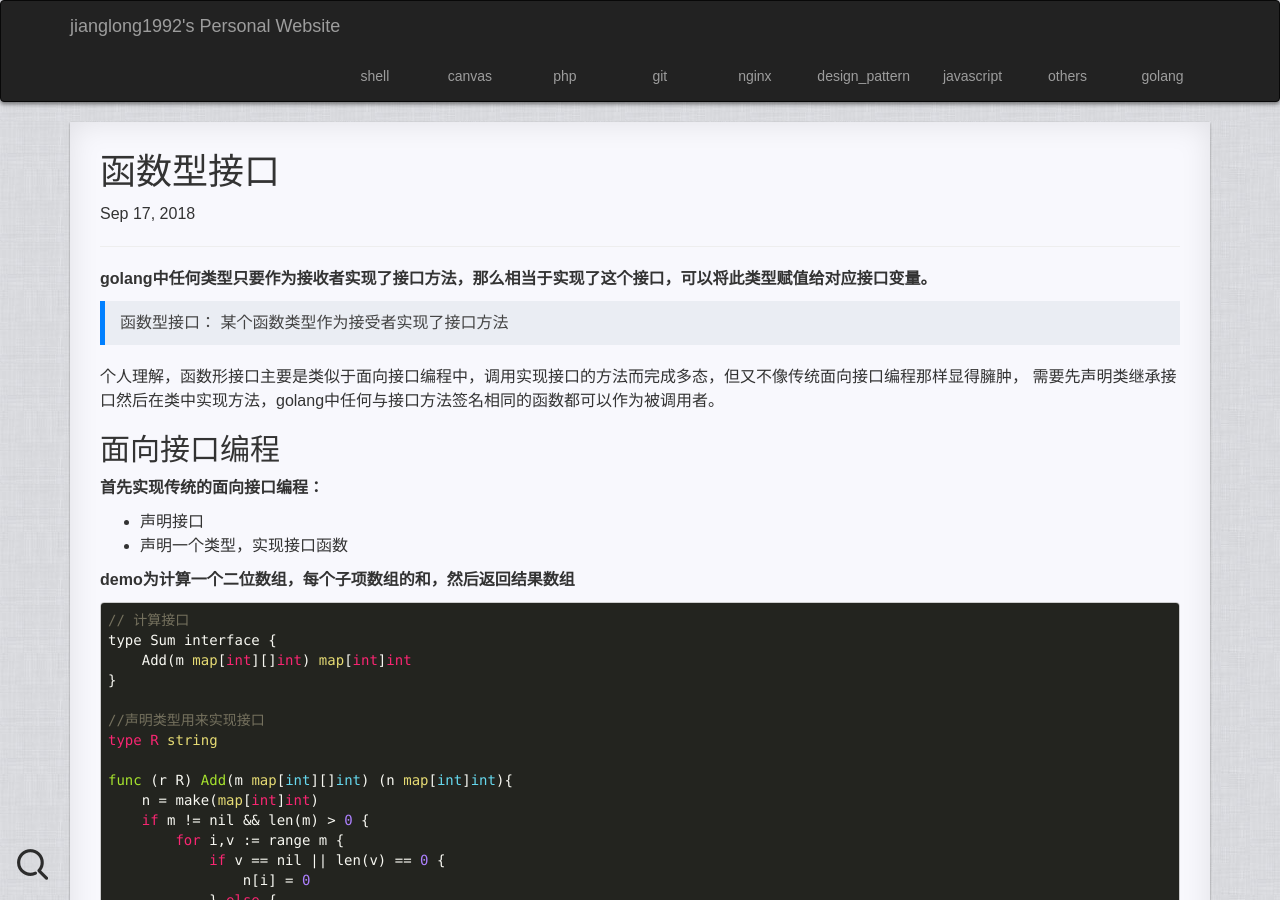
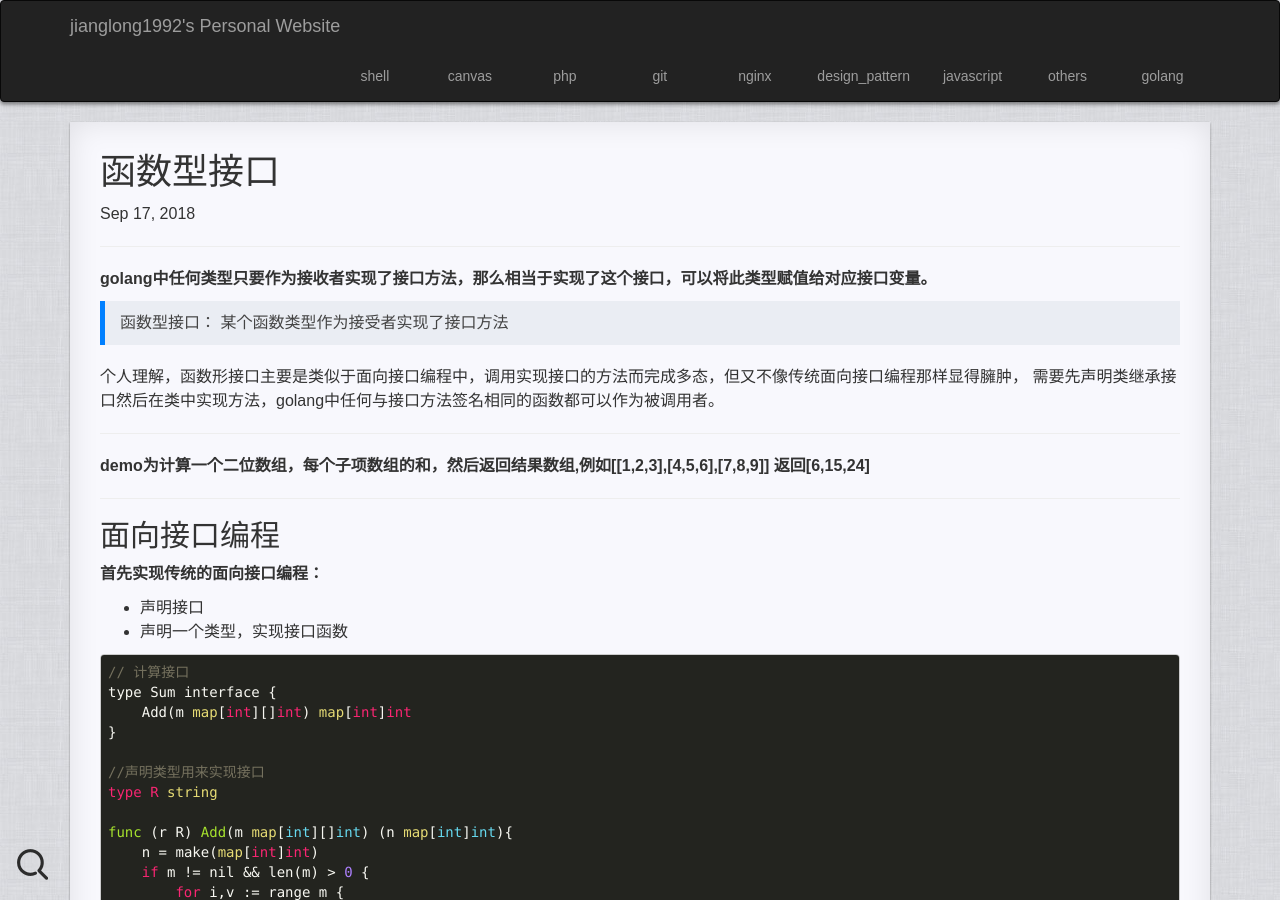
Before and after one commit to crusj/crusj.github.io, a Jekyll site: the page built from _posts/golang/2018-09-17-02.md, in a window 1280 px wide and 900 px high. Built offline with Jekyll 4.4.1, drawn with Linux system fonts in a browser that asks for light colours; some of the changed lines change nothing that is shown.

Commit message:
update pre

````diff
--- a/_posts/golang/2018-09-17-02.md
+++ b/_posts/golang/2018-09-17-02.md
@@ -10,6 +10,12 @@ category: golang
 个人理解，函数形接口主要是类似于面向接口编程中，调用实现接口的方法而完成多态，但又不像传统面向接口编程那样显得臃肿，
 需要先声明类继承接口然后在类中实现方法，golang中任何与接口方法签名相同的函数都可以作为被调用者。
 
+---
+
+**demo为计算一个二位数组，每个子项数组的和，然后返回结果数组,例如[[1,2,3],[4,5,6],[7,8,9]] 返回[6,15,24]**
+
+---
+
 ## 面向接口编程
 
 **首先实现传统的面向接口编程：**
@@ -17,7 +23,6 @@ category: golang
 * 声明接口
 * 声明一个类型，实现接口函数
 
-**demo为计算一个二位数组，每个子项数组的和，然后返回结果数组**
 
 ```golang
 // 计算接口
````
